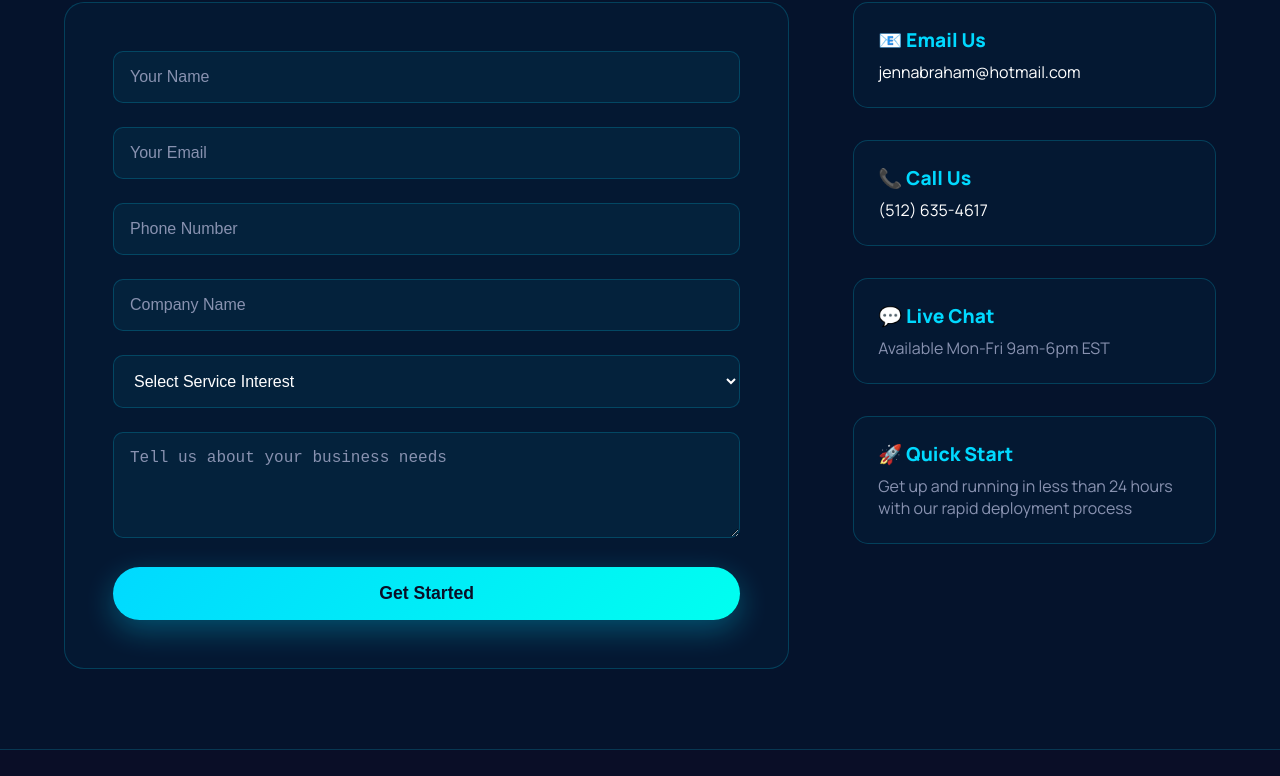
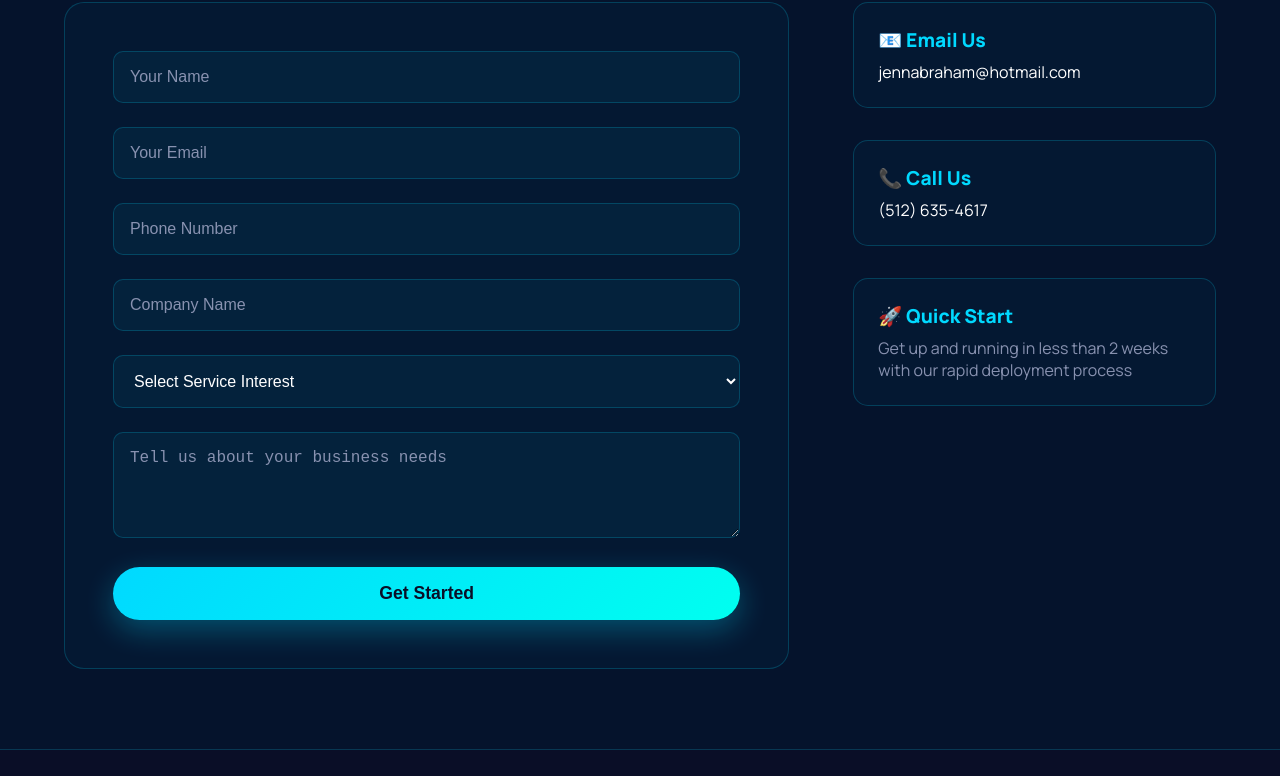
Before and after one commit to AbrahamAIAgency/abraham-ai-agency, a plain HTML site: page index.html in a window 1280 px wide. Shown: the part 2949-3725 px from the top of the page. Drawn offline with Linux system fonts and the light colour scheme.

Commit message:
Update index.html
quick start and live chat

```diff
--- a/index.html
+++ b/index.html
@@ -901,13 +901,10 @@
                         <h3>📞 Call Us</h3>
                         <a href="tel:+15126354617">(512) 635-4617</a>
                     </div>
-                    <div class="info-item">
-                        <h3>💬 Live Chat</h3>
-                        <p>Available Mon-Fri 9am-6pm EST</p>
-                    </div>
+
                     <div class="info-item">
                         <h3>🚀 Quick Start</h3>
-                        <p>Get up and running in less than 24 hours with our rapid deployment process</p>
+                        <p>Get up and running in less than 2 weeks with our rapid deployment process</p>
                     </div>
                 </div>
             </div>
```
